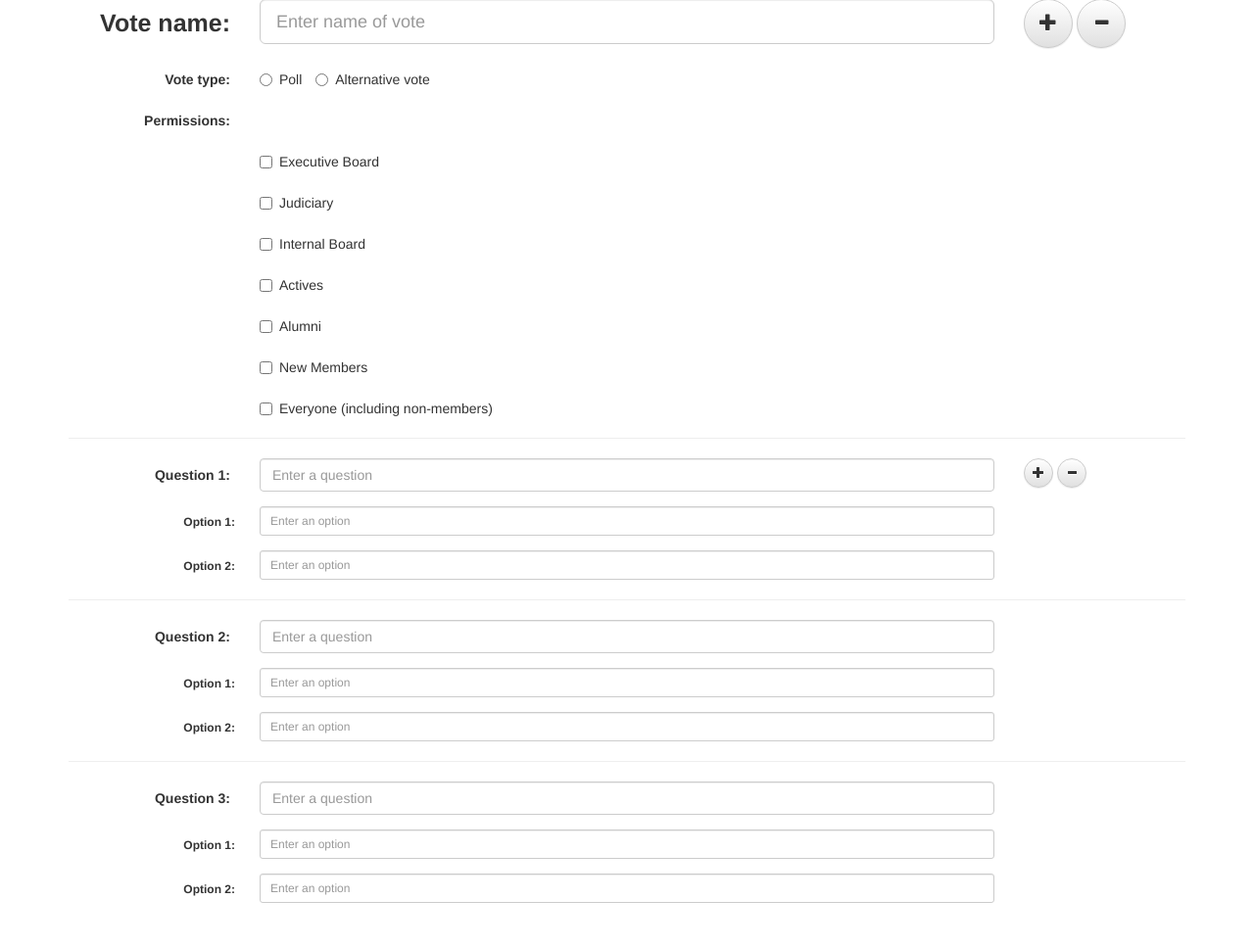
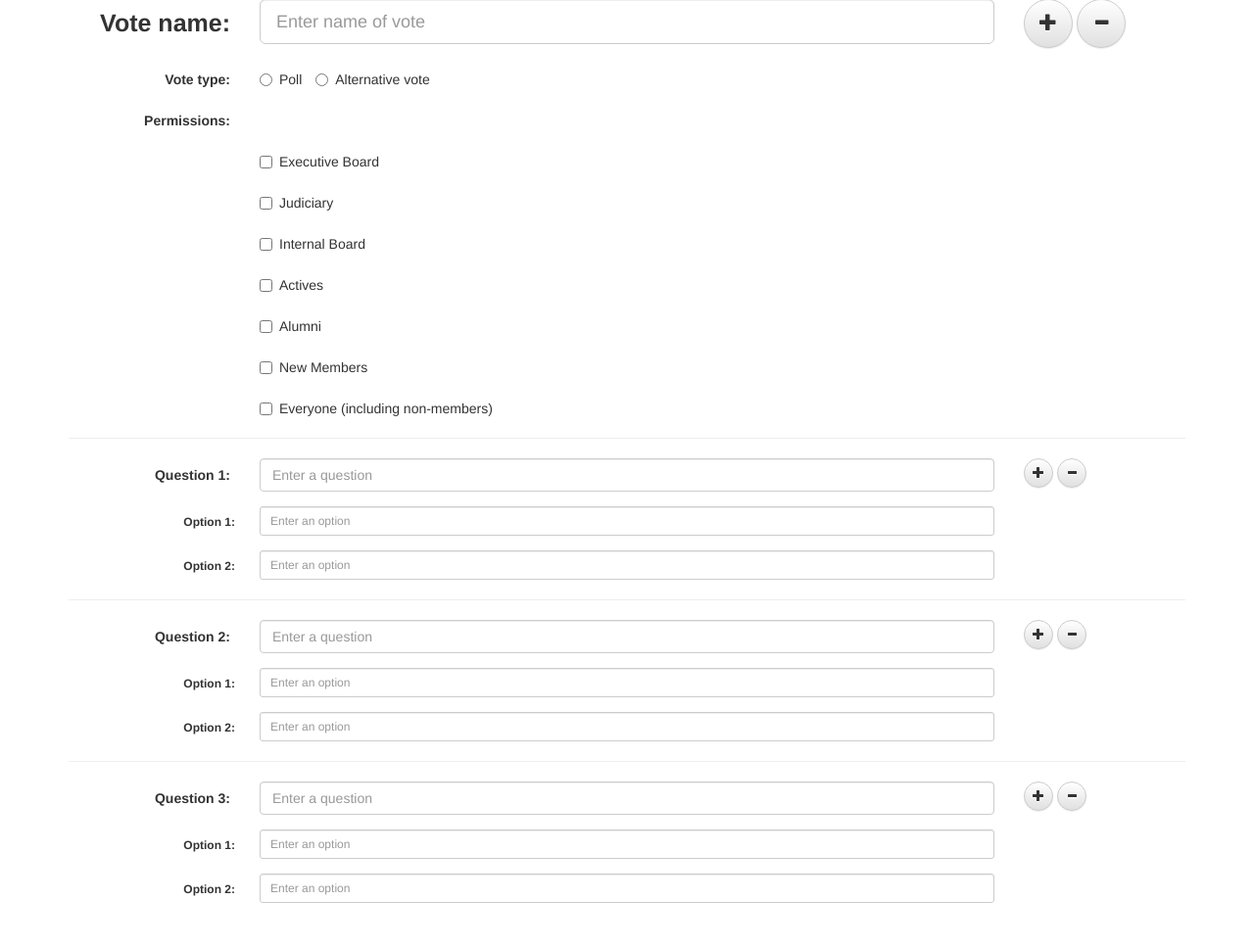
Before and after one commit to slaymaker1907/utah-triangle-voting, a Django app: page /voting/create/ in a window 1280 px wide. Shown: the part 93-1060 px from the top of the page at 98% size. Run offline with Django 3.2, Linux system fonts and the light colour scheme; some libraries are stand-ins or nearby versions.

Commit message:
Added ability to add/delete questions and  choices

```diff
--- a/triangle_website/voting/static/voting/js/new_vote.js
+++ b/triangle_website/voting/static/voting/js/new_vote.js
@@ -1,9 +1,20 @@
 var Question = function() {
 	this.name = "";
-	this.choices = ["1", "2"];
+	this.choices = ["", ""];
 }
+
+/**
+function getQuestion() {
+	return new Question();
+}**/
 
 var formApp = angular.module("formApp", []);
 formApp.controller("mainControl", function($scope){
 	$scope.questions = [new Question(), new Question, new Question()];
+
+	// This is a hacky thing since angular does not allow use of the new operator in expressions but does allow function calls.
+	// Also, this function must be here so that Angular will register the new object.
+	$scope.getQuestion = function() {
+		return new Question();
+	}
 });
--- a/triangle_website/voting/templates/voting/create_vote.html
+++ b/triangle_website/voting/templates/voting/create_vote.html
@@ -15,10 +15,10 @@
 					<input type="text" class="form-control input-lg" id="vote_name" placeholder="Enter name of vote"></input>
 				</div>
 				<div class="col-sm-2">
-					<button type="button" class="btn btn-default btn-circle btn-lg">
+					<button type="button" class="btn btn-default btn-circle btn-lg" ng-click="questions.push(getQuestion())">
 						<span class="glyphicon glyphicon-plus"></span>
 					</button>
-					<button type="button" class="btn btn-default btn-circle btn-lg">
+					<button type="button" class="btn btn-default btn-circle btn-lg" ng-click="questions.pop()">
 						<span class="glyphicon glyphicon-minus"></span>
 					</button>
 				</div>
@@ -73,23 +73,23 @@
 			</div>
 
 			{% verbatim %}
-			<span ng-repeat="question in questions">
+			<span ng-repeat="question in questions track by $index">
 				<hr></hr>
 				<div class="form-group">
 					<label class="control-label col-sm-2" for="question">Question {{$index + 1}}:</label>
 					<div class="col-sm-8">
 						<input type="text" class="form-control" id="text" placeholder="Enter a question"></input>
 					</div>
-					<div class="col-sm-2" ng-if="$first">
-						<button type="button" class="btn btn-default btn-circle">
+					<div class="col-sm-2">
+						<button type="button" class="btn btn-default btn-circle" ng-click="question.choices.push('')">
 							<span class="glyphicon glyphicon-plus"></span>
 						</button>
-						<button type="button" class="btn btn-default btn-circle">
+						<button type="button" class="btn btn-default btn-circle" ng-click="question.choices.pop()">
 							<span class="glyphicon glyphicon-minus"></span>
 						</button>
 					</div>
 				</div>
-				<div class="form-group" ng-repeat="option in question.choices">
+				<div class="form-group" ng-repeat="option in question.choices track by $index">
 					<label class="control-label col-sm-2 input-sm" for="email">Option {{$index + 1}}:</label>
 					<div class="col-sm-8">
 						<input type="text" class="form-control input-sm" id="text" placeholder="Enter an option"></input>
```
